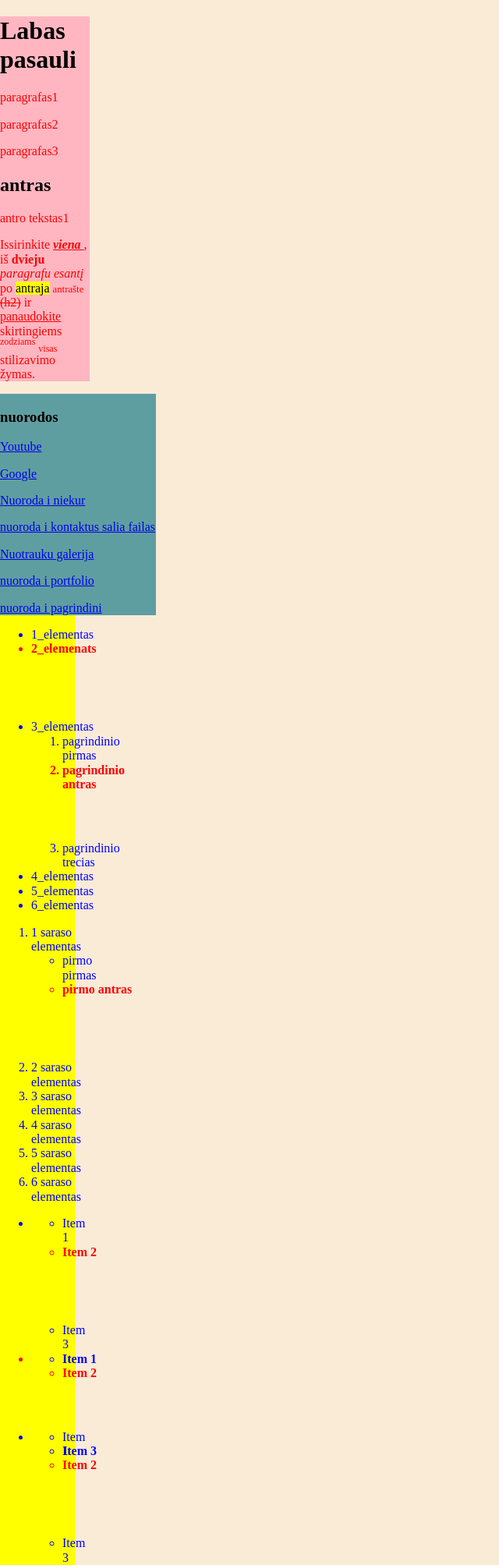
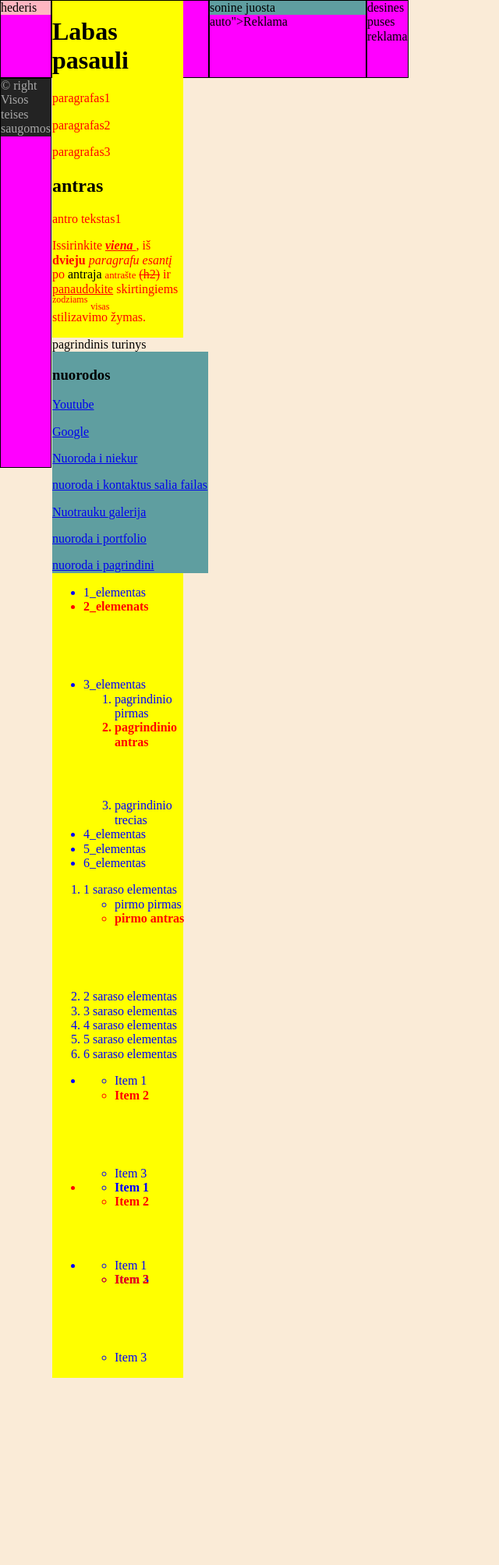
Before and after one commit to gretutele/Klasesdarbas1123, a PHP site: page /index1.html in a window 1280 px wide. Shown: the top 2007 px of the page at 78% size, without its empty margins (0-640 px from the left). After the commit the page ends 1767 px from the top, so only its background shows below. Run offline with PHP 8.4, Linux system fonts and the light colour scheme.

Commit message:
penktas darbas, puslapio isdestymo pradzia

```diff
--- a/index1.html
+++ b/index1.html
@@ -5,9 +5,12 @@
   <link rel="stylesheet" href="https://cdnjs.cloudflare.com/ajax/libs/normalize/7.0.0/normalize.min.css">
   <link ref="stylesheet" href="css/mano_dizainas.css">
   <link rel="stylesheet" href="mano_dizainas/dizainas.css">
+    <meta charset="utf-8">
+    <meta name="viewport" content="width=device-width, initial-scale=1.0">
+
 </head>
 <body>
-    <header>
+<!--<header>
     <h1>Labas pasauli</h1>
     <p>paragrafas1</p>
     <p>paragrafas2</p>
@@ -102,6 +105,109 @@
     </ul>
 </main>
 </div>
-    <footer>&copy right Visos teises saugomos</footer>
+    <footer>&copy right Visos teises saugomos</footer>-->
+
+    <div class="gridas">
+
+        <div class="cele"><header>hederis</header></div>
+        <div class="cele"><main>
+            <h1>Labas pasauli</h1>
+            <p>paragrafas1</p>
+            <p>paragrafas2</p>
+            <p>paragrafas3</p>
+
+            <h2>antras</h2>
+            <p>antro tekstas1</p>
+            <p>Issirinkite
+                <b>
+                    <i>
+                        <ins>
+                            viena
+                        </ins>
+                    </i>
+                </b>, iš <strong>dvieju</strong>
+                <i>paragrafu</i> <em>esantį</em> po <mark>antraja</mark>
+                <small>antrašte</small> <del>(h2)</del> ir <ins>panaudokite</ins>
+                skirtingiems  <sup>zodziams</sup> <sub>visas</sub>
+                </br>stilizavimo žymas.</p>
+        </main>pagrindinis turinys<div class="turinys">
+            <aside>
+                <h3>nuorodos</h3>
+                <a href="https://www.youtube.com/">Youtube</a>
+                <p>
+                    <a href="http://google.com" target="_blank">Google</a>
+                </p>
+                <p>
+                    <a href="google.com">Nuoroda i  niekur</a>
+                </p>
+                <p>
+                    <a href="kontaktai.html">nuoroda i kontaktus salia failas</a>
+                </p>
+                <p>
+                    <a href="8.html">Nuotrauku galerija</a>
+                </p>
+                <p>
+                    <a href="../portfolio.html">nuoroda i portfolio</a>
+                </p>
+                <a href="http://mano.lt/#"> nuoroda i pagrindini</a>
+
+            </aside>
+            <main>
+                <ul>
+                    <li>1_elementas</li>
+                    <li>2_elemenats</li>
+                    <li>3_elementas</li>
+                    <ol>
+                        <li>pagrindinio pirmas</li>
+                        <li>pagrindinio antras</li>
+                        <li>pagrindinio trecias</li>
+                    </ol>
+                    <li>4_elementas</li>
+                    <li>5_elementas</li>
+                    <li>6_elementas</li>
+                </ul>
+                <ol>
+                    <li>1 saraso elementas</li>
+                    <ul>
+                        <li>pirmo pirmas</li>
+                        <li>pirmo antras</li>
+                    </ul>
+                    <li>2 saraso elementas</li>
+                    <li>3 saraso elementas</li>
+                    <li>4 saraso elementas</li>
+                    <li>5 saraso elementas</li>
+                    <li>6 saraso elementas</li>
+                </ol>
+
+                <ul>
+                    <li>
+                        <ul>
+                            <li><span>Item 1</span></li>
+                            <li><span>Item 2</span></li>
+                            <li><span>Item 3</span></li>
+                        </ul>
+                    </li>
+                    <li>
+                        <ul>
+                            <li><span>Item 1</span></li>
+                            <li><span>Item 2</span></li>
+                            <li><span>Item 3</span></li>
+                        </ul>
+                    </li>
+                    <li>
+                        <ul>
+                            <li><span>Item 1</span></li>
+                            <li><span>Item 2</span></li>
+                            <li><span>Item 3</span></li>
+                        </ul>
+                    </li>
+                </ul>
+            </main>
+        </div></div>
+        <div class="cele"><aside>sonine juosta</aside> auto">Reklama</div>
+        <div class="cele"><aside.right>desines puses reklama</aside.right></div>
+        <div class="cele"><footer>&copy right Visos teises saugomos</footer></div>
+
+    </div>
 </body>
 </html>
--- a/mano_dizainas/dizainas.css
+++ b/mano_dizainas/dizainas.css
@@ -48,3 +48,156 @@ footer {
 .turinys {
     width: 100%;
 }
+div.stulpelis {
+    width: 100px;
+    height: 100px;
+    border: 1px solid black;
+}
+.eilute {
+    clear: left;
+}
+.stulpelis {
+    float: left;
+}
+.cele {
+    border: 1px solid black;
+}
+
+
+
+
+html, body {
+    height: 100%;
+}
+
+.gridas {
+    height: 200%;
+    display: grid;
+    grid-template-areas:
+        's h h'
+        's m r'
+        's f f';
+    grid-template-rows: 50px auto 100px;
+    grid-template-columns: 1fr 3fr 1fr;
+}
+.main {
+    grid-area: m;
+}
+
+.footer {
+    grid-area: f;
+}
+
+.aside {
+    grid-area: s;
+}
+
+.headeris {
+    grid-area: h;
+}
+
+/* Extra maži įrenginiai (telefonai, 600px ir žemiau) */
+@media only screen and (max-width: 600px) {
+    .cele {
+        background-color: red;
+    }
+
+    .gridas {
+        display: grid;
+        grid-template-areas:
+            'h'
+            'm'
+            'f';
+        grid-template-rows: 25px auto 50px;
+        grid-template-columns: 5fr;
+    }
+
+    aside, .gridas>div:nth-child(1) {
+        display: none;
+    }
+}
+
+/* Maži įrenginiai (statmenos planšetės, ar gulsti telefonai 600px ir aukščiau) */
+@media only screen and (min-width: 600px) {
+    .cele {
+        background-color: green;
+    }
+
+    .gridas {
+        display: grid;
+        grid-template-areas:
+            'h'
+            's'
+            'm'
+            'r'
+            'f';
+        grid-template-rows: 25px 25px auto 50px 50px;
+        grid-template-columns: 5fr;
+    }
+    aside {
+        display: block;
+    }
+}
+
+/* Vidutiniai įrenginiai (gulsčios planšetės ar maži laptopai, 768px ir aukščiau) */
+@media only screen and (min-width: 768px) {
+    .cele {
+        background-color: blue;
+    }
+
+    .gridas {
+        height: 100%;
+        display: grid;
+        grid-template-areas:
+            's h'
+            's m'
+            's f';
+        grid-template-rows: 50px auto 100px;
+        grid-template-columns: 1fr 4fr;
+    }
+
+    aside {
+        display: none;
+    }
+}
+
+/* Dideli įrenginiai (laptopai, staliniai PC, 992px ir aukščiau) */
+@media only screen and (min-width: 992px) {
+    .cele {
+        background-color: yellow;
+    }
+
+    .gridas {
+        display: grid;
+        grid-template-areas:
+        's h'
+        's m'
+        's r'
+        's f';
+        grid-template-rows: 50px auto 150px 100px;
+        grid-template-columns: 1fr 4fr;
+    }
+    aside {
+        display: block;
+    }
+}
+
+/* Extra dideli įrenginiai (dideli laptopai ir stalinai PC, 1200px ir aukščiau) */
+@media only screen and (min-width: 1200px) {
+    .cele {
+        background-color: magenta;
+    }
+    .gridas {
+        height: 100%;
+        display: grid;
+        grid-template-areas:
+        's h h h'
+        's m m r'
+        'f f f f';
+        grid-template-rows: 100px auto 100px 100px;
+        grid-template-columns: 1fr 4fr 1fr;
+    }
+    aside {
+        display: block;
+    }
+}
```
Lines whose indentation alone changed are shown as unchanged.
